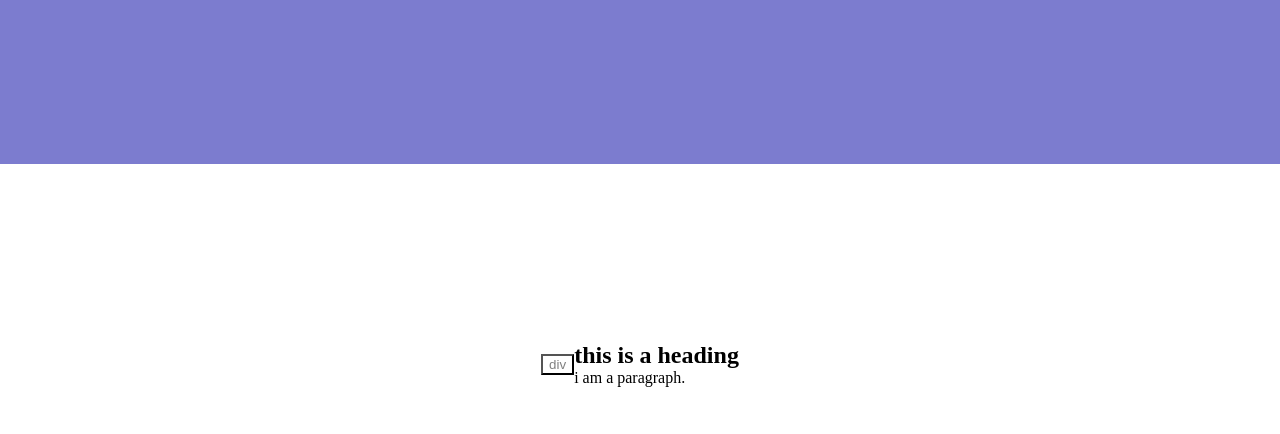
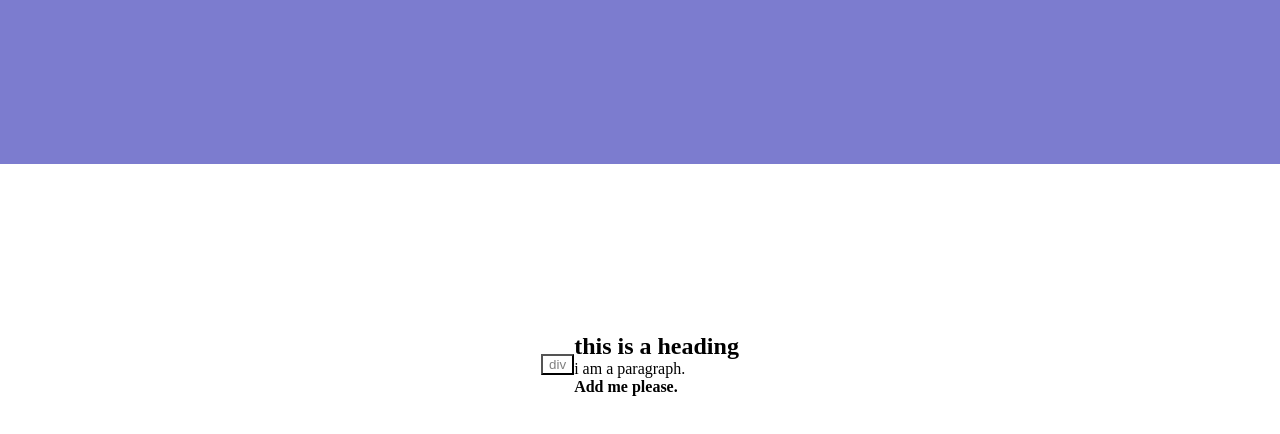
Before and after one commit to sudip5131/Test, a plain HTML site: page index.html in a window 1280 px wide. Shown: the part 236-670 px from the top of the page. Drawn offline with Linux system fonts and the light colour scheme.

Commit message:
add me please

```diff
--- a/index.html
+++ b/index.html
@@ -20,6 +20,7 @@
             <h2>this is a heading
             </h2>
             <p>i am a paragraph.</p>
+            <strong> Add me please.</strong>
 
         </div>
     </div>
```
